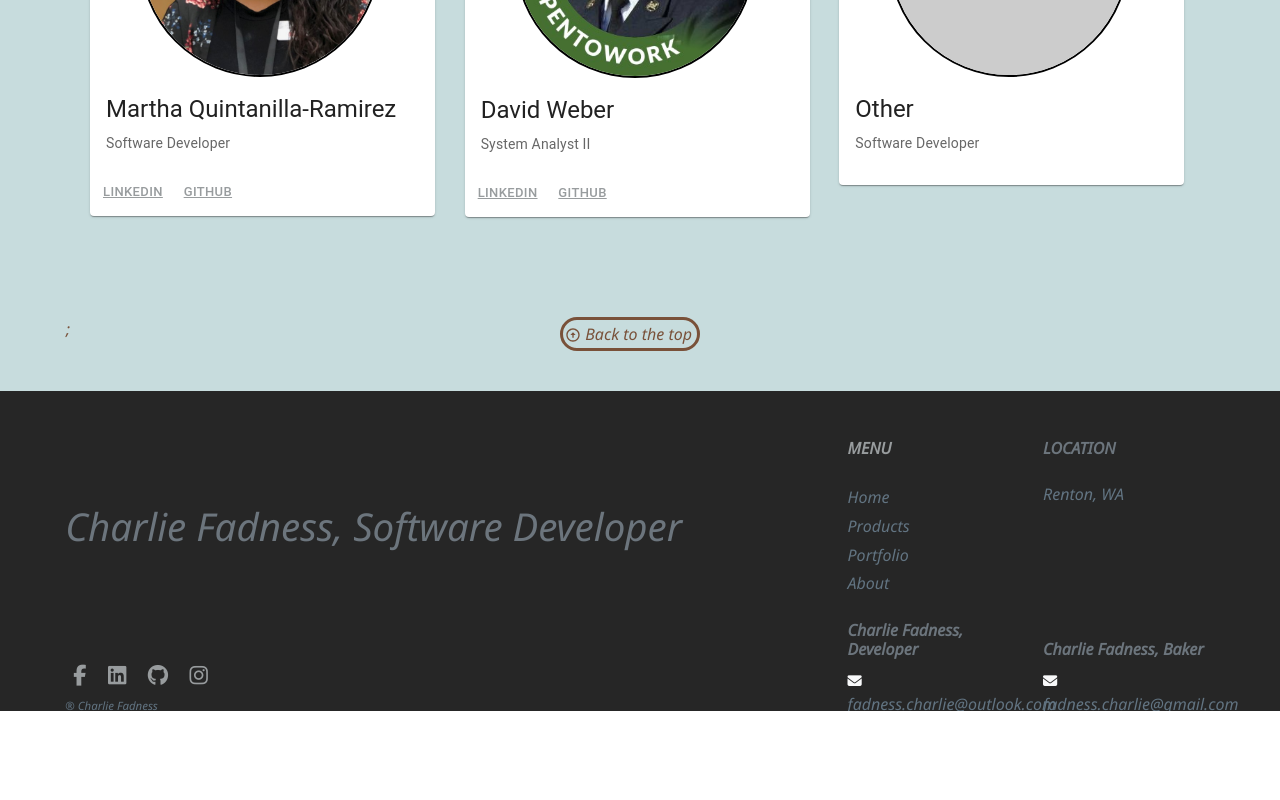
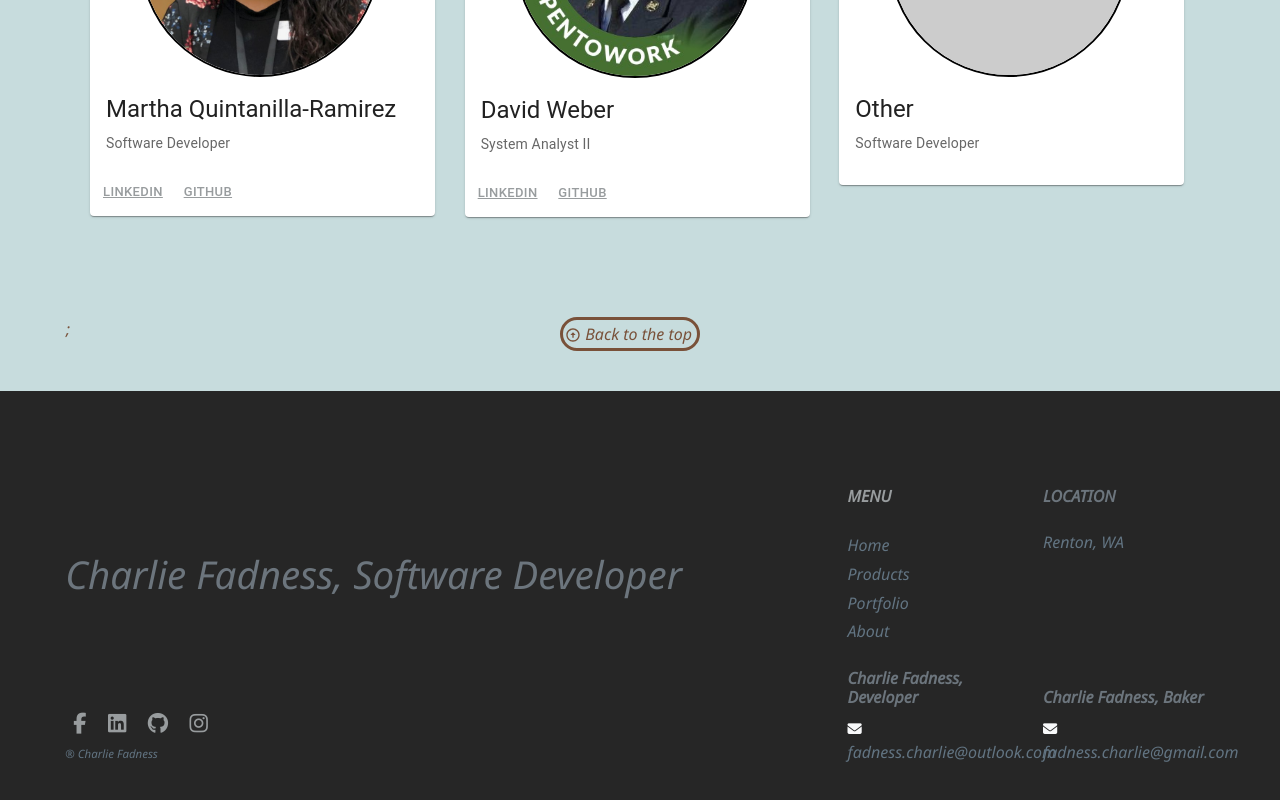
Before and after one commit to fadnesscharlie/react-baking-website, a React (Create React App) app: page /portfolio in a window 1280 px wide. Shown: the part 7009-7809 px from the top of the page. Before the commit the page ends 7720 px from the top, so only its background shows below. Built offline with nearby package versions, Linux system fonts and the light colour scheme.

Commit message:
fixed up some code, footer and product page

```diff
--- a/src/components/footer/Footer.css
+++ b/src/components/footer/Footer.css
@@ -25,7 +25,7 @@ body {
   color: #627482 !important;
   margin-bottom: 0;
   padding-bottom: 0;
-  height: 320px;
+  /* height: 320px; */
 }
 
 .footerFontColor {
--- a/src/components/footer/Footer.js
+++ b/src/components/footer/Footer.js
@@ -5,7 +5,7 @@ export default function Footer(props) {
   return (
     <div className="container-fluid pb-0 mb-0 justify-content-center text-light" >
       <footer className='footer'>
-        <div className="row  justify-content-center py-5">
+        <div className="row my-5 justify-content-center py-5">
           <div className="col-11">
             <div className="row ">
               <div className="col-xl-8 col-md-4 col-sm-4 col-12 my-auto mx-auto a">
--- a/src/components/products/Products.css
+++ b/src/components/products/Products.css
@@ -24,6 +24,8 @@
   margin: auto;
 }
 
-.productImgBox {
-  width: 100hh;
+.bakingImagesDiv {
+  max-width: 1200px;
+  margin: auto;
+  margin-bottom: 50px;
 }
--- a/src/components/products/Products.js
+++ b/src/components/products/Products.js
@@ -34,8 +34,8 @@ export default function Products(props) {
   };
 
   return (
-    <div className=" productImgBox landingBackgroundColor">
-      <section className="bakingDiv">
+    <div className="productImgBox landingBackgroundColor">
+      <section className="bakingImagesDiv">
         <h1 className="productHeader">
           Products Page Under Construction, Please bear with us, but enjoy the
           baked goods!
```
